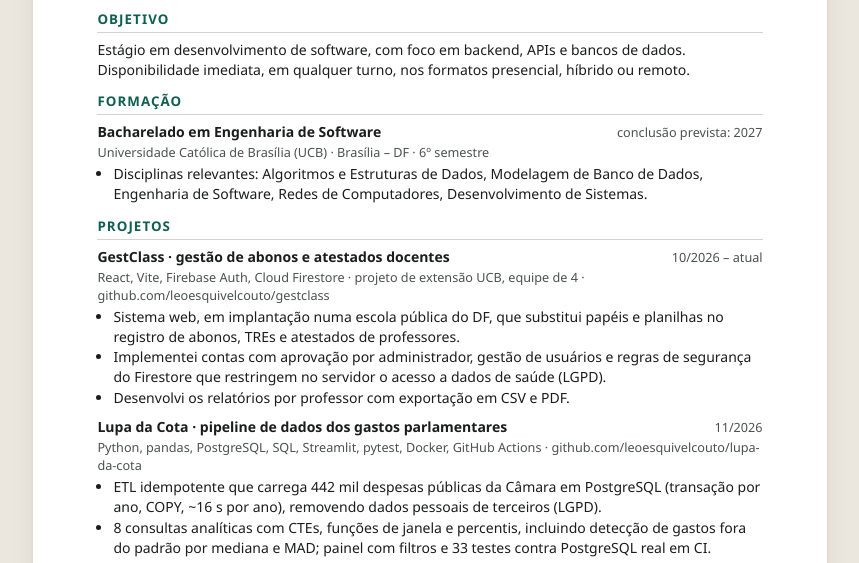
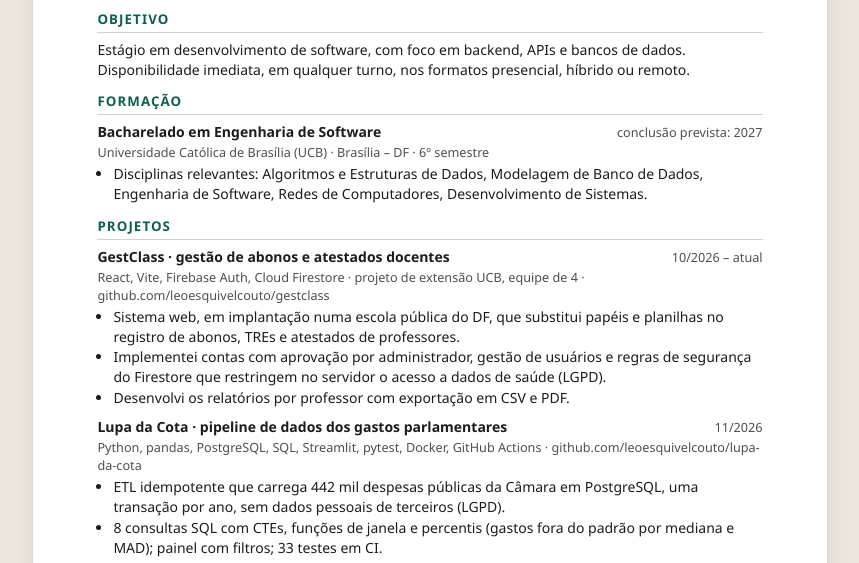
Before and after one commit to leoesquivelcouto/leoesquivelcouto.github.io, a plain HTML site: page cv/index.html in a window 1280 px wide. Shown: the part 220-783 px from the top of the page, without its empty margins (210-1069 px from the left). Drawn offline with Linux system fonts and the light colour scheme.

Commit message:
docs: enxuga a descrição da Lupa da Cota no currículo
Co-Authored-By: Claude Opus 5.5 <noreply@anthropic.com>

```diff
--- a/cv/index.html
+++ b/cv/index.html
@@ -62,8 +62,8 @@
         <div class="linha"><h3>Lupa da Cota · pipeline de dados dos gastos parlamentares</h3><span class="data">11/2026</span></div>
         <p class="sub">Python, pandas, PostgreSQL, SQL, Streamlit, pytest, Docker, GitHub Actions · github.com/leoesquivelcouto/lupa-da-cota</p>
         <ul>
-          <li>ETL idempotente que carrega 442 mil despesas públicas da Câmara em PostgreSQL (transação por ano, COPY, ~16 s por ano), removendo dados pessoais de terceiros (LGPD).</li>
-          <li>8 consultas analíticas com CTEs, funções de janela e percentis, incluindo detecção de gastos fora do padrão por mediana e MAD; painel com filtros e 33 testes contra PostgreSQL real em CI.</li>
+          <li>ETL idempotente que carrega 442 mil despesas públicas da Câmara em PostgreSQL, uma transação por ano, sem dados pessoais de terceiros (LGPD).</li>
+          <li>8 consultas SQL com CTEs, funções de janela e percentis (gastos fora do padrão por mediana e MAD); painel com filtros; 33 testes em CI.</li>
         </ul>
       </div>
       <div class="item">
```
Also changed, not shown: 1 other file.
